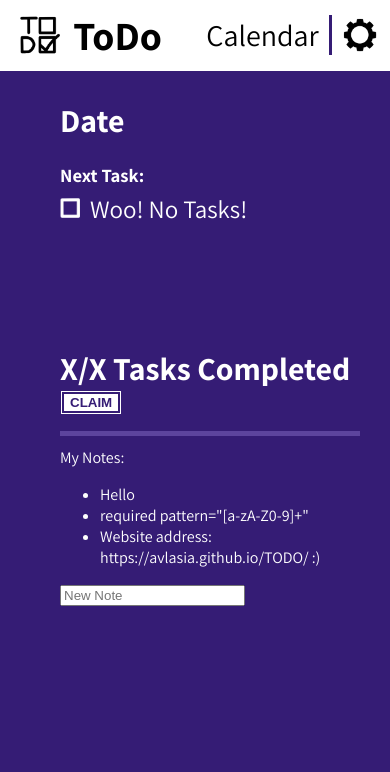
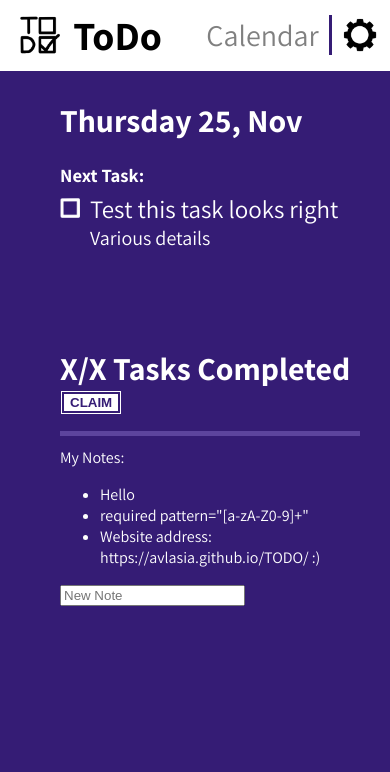
Before and after one commit to Avlasia/TODO, a plain HTML site: page index.html in a window 390 px wide. Shown: the top 772 px of the page. Drawn offline with Linux system fonts and the light colour scheme.

Commit message:
Add files via upload

```diff
--- a/Javascript/Index.js
+++ b/Javascript/Index.js
@@ -14,9 +14,11 @@ console.log(tommorowISO)
 document.querySelector('#RightStuff h1').textContent = date;
 
 //Tasks
+var lists = [School,Chores]
+
 var todolist;
 todolist = [
-    ["School", "Test this task looks right", "Various details", "Computing", "2021-11-24", "1:00", true],
+    ["", "Test this task looks right", "Various details", "Computing", "2021-11-24", "1:00", true],
     ["School", "Something else", "", "", "2021-11-27", "5:00", false]
 ]
 
@@ -47,6 +49,8 @@ var Later = document.getElementById("tLater")
 var nextTaskId = 0
 var NextTaskDisplay = document.getElementById("NextTask")
 
+var RightShown = true
+
 function celebrateNT(){
     if(Today.textContent.replace(/\s/g,'') == 'Today Congratulations, You have cleared all tasks for today!'.replace(/\s/g,'')){
         document.getElementById('AllCleared').classList.remove('hidden')
@@ -67,7 +71,7 @@ function celebrateNT(){
 }
 
 function displayTask(taskNo, taskDetails){
-    if(currentList != ''){
+    if(currentList != 'All'){
         if(currentList != taskDetails[0]){
             return null
         }
@@ -176,30 +180,99 @@ function completeTask(taskNo){
 }
 
 function getNextTask(){
-    var nextTask = ['','']
-    var i = 0
-    while(todolist[i] !=
-        )
-    }};
+    var nextTask = ['',''];
+    var i = 0;
+    nextTaskId = 0;
+    while(todolist[i] !== undefined){
+        if(todolist[i][4]){
+        if(todolist[i][4] !== ''){
+            console.log(todolist[i][4])
+            if(nextTask[0]==''){
+                nextTask[0]=todolist[i].slice(4,5);
+                nextTaskId = i;
+                console.log('1')
+            } else if(todolist[i][4]<nextTask[0]){
+                nextTask[0]=todolist[i].slice(4,5);
+                nextTaskId = i;
+                console.log('2')
+            } else if(todolist[i][4]==nextTask[0]){
+
+                if(todolist[i][5] !== ''){
+                    if(nextTask[1]==''){
+                        nextTask[1]=todolist[i].slice(5,6);
+                        nextTaskId = i;
+                        console.log('3')
+                    } else if(todolist[i][5]<nextTask[1]){
+                        nextTask[1]=todolist[i].slice(5,6);
+                        nextTaskId = i;
+                        console.log('4')
+                }
+            }
+        } else {
+            console.log('day = ""')
+        }}}
+        console.log(nextTask)
+        i++;
+        if(todolist[nextTaskId]===''){
+            nextTaskId=i;
+        }
+        console.log(nextTaskId)
+}
+}
 
 function displayNextTask(){
     getNextTask()
-    if(todolist[nextTaskId] == '' || todolist[nextTaskId] == undefined){
+    if(todolist[nextTaskId] === '' || todolist[nextTaskId] === undefined){
         NextTaskDisplay.innerHTML = '<img class="invert" src="Images/Checked.png"><span id=NextTaskTitle>Woo! No Tasks!</span><br><span id=NextTaskDesc></span>'
     } else {
         NextTaskDisplay.innerHTML = '<img class="invert" src="Images/Unchecked.png"><span id=NextTaskTitle>Woo! No Tasks!</span><br><span id=NextTaskDesc></span>'
         NextTaskDisplay.querySelector("#NextTaskTitle").textContent = todolist[nextTaskId][1];
         NextTaskDisplay.querySelector("#NextTaskDesc").textContent = todolist[nextTaskId][2];
-}}
+}
+}
 
-document.addEventListener("keyup", function(event) {
+function rightToggle(){
+    if(RightShown){
+        document.getElementById("Main").classList.remove('rightSquish');
+        document.getElementById("RightStuff").classList.add('hidden');
+    } else {
+        document.getElementById("Main").classList.add('rightSquish');
+        document.getElementById("RightStuff").classList.remove('hidden');
+    }
+    RightShown = !RightShown;
+}
+
+function loadtasks(listName){
+    currentList = listName;
+    Today.innerHTML = '<h1>Today</h1><p id="AllCleared" class="allclear hidden">Congratulations, You have cleared all tasks for today!</p>';
+    Tommorow.innerHTML = '<h1>Tomorrow</h1><p id="AllClearedt" class="allclear">Congratulations, You have no tasks tomorrow!</p>';
+    Later.innerHTML = '<h1>Later/No Date</h1><p id="AllClearedl" class="allclear">Congratulations, You have no other tasks!</p>';
+
+    var i = 0
+    while(todolist[i] !== undefined){
+        if(todolist[i] !== ''){
+            displayTask(i,todolist[i])
+        }
+        i++;
+    }
+
+    celebrateNT()
+}
+
+document.getElementById('TaskForm').addEventListener("keyup", function(event) {
     if (event.code === 'Enter') {
         addNewTask();
         getNextTask();
     }
 });
 
-displayTask('0',todolist[0])
-displayTask('1',todolist[1])
+document.getElementById('NewList').addEventListener("keyup", function(event) {
+    if (event.code === 'Enter') {
+
+    }
+});
+
+
+loadtasks('School')
 displayNextTask()
 celebrateNT()
--- a/Styles/StyleMain.css
+++ b/Styles/StyleMain.css
@@ -65,6 +65,8 @@ nav a{
 #Calendar{
     border-right:  3px solid var(--colorone);
     padding: 0 10px;
+    cursor: not-allowed;
+    color: gray;
 }
 
 #ListNav{
@@ -190,11 +192,14 @@ nav a{
     padding-left: 40px;
     margin-left: 260px;
     overflow-y: scroll;
+    height: 100vh;
+    padding-bottom: 120px;
+}
+
+.rightSquish{
+    overflow-x: hidden;
     width: calc(100vw - 700px);
     padding-right: 45px;
-    height: 100vh;
-    padding-bottom: 120px;
-    overflow-x: hidden;
 }
 
 #tToday{
@@ -231,7 +236,6 @@ nav a{
 .tTime{
     float:right;
     text-align: right;
-    margin-right: 60px;
     margin-top: 5px;
 }
 
--- a/index.html
+++ b/index.html
@@ -18,16 +18,18 @@
         <!-- Side Nav Bar-->
         <div id=ListNav>
             <div id=ListOfLists>
-                <p id="ListMain">All tasks</p>
-                <p id="List1" class="Active">School</p>
-                <p id="List2">Chores</p>
-                <p id="DoneList">Completed</p>
+                <p id="All" onclick="loadtasks('All')">All</p>
+                <div id="MyLists">
+                <p id="School" class="Active">School</p>
+                <p id="Chores">Chores</p>
+                </div>
+                <p id="Completed" style="cursor: not-allowed; color: gray;">Completed</p>
             </div>
             <input id="NewList" type="text" placeholder="New List">
         </div>
 
-        <!-- Right Details-->
-        <div id="RightStuff">
+        <!-- Right Details -->
+        <div id="RightStuff" class=''>
             <div id=Summary>
                 <h1 id="Date">Date</h1>
                 <h3 style="margin-bottom: 5px;">Next Task:</h3>
@@ -50,7 +52,7 @@
             </div>
         </div>
 
-        <div id="RightToggle">
+        <div id="RightToggle" onclick="rightToggle()" title="Hide Menu">
             <img class="invert" src="Images/ExpandNB.png" alt="Hide menu">
         </div>
 
@@ -66,7 +68,7 @@
         </nav>
 
         <!--Main-->
-        <div id="Main">
+        <div id="Main" class="rightSquish">
             <div id="tToday">
             <h1>Today</h1>
             <p id="AllCleared" class="allclear hidden">Congratulations, You have cleared all tasks for today!</p>
```
